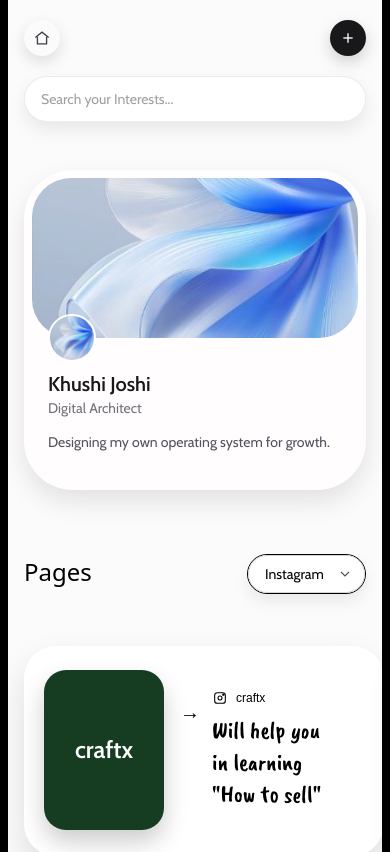
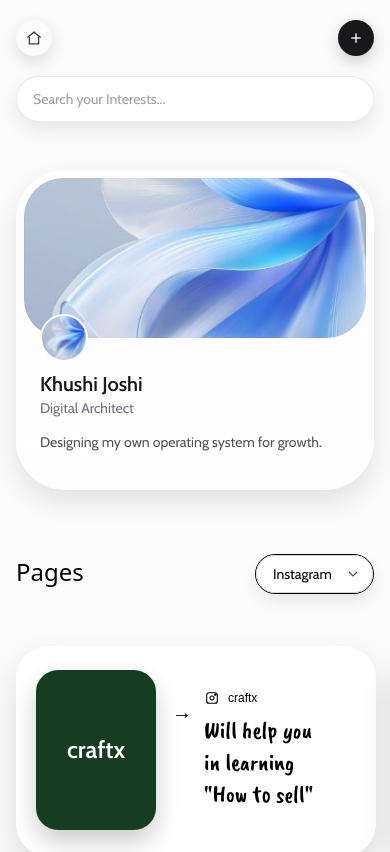
Before and after one commit to khushinj/Structured-Chaos, a Next.js app in the folder frontend/: page / in a window 390 px wide. Shown: the top 852 px of the page. Built offline with nearby package versions, Linux system fonts and the light colour scheme; a web font is replaced by a local one.

Commit message:
Size changes

```diff
--- a/frontend/app/page.tsx
+++ b/frontend/app/page.tsx
@@ -170,7 +170,7 @@ const explore = [
 
 export default function Home() {
   return (
-    <div className="min-h-[100svh] overflow-x-hidden overflow-y-auto bg-black px-2 font-[Cabin,sans-serif] sm:px-4">
+    <div className="min-h-[100svh] overflow-x-hidden overflow-y-auto bg-black font-[Cabin,sans-serif] sm:px-4">
 
       <motion.div
         className="mx-auto w-full bg-[#fbfbfb] px-4 pb-10 pt-5 shadow-[0_18px_40px_rgba(0,0,0,0.08)] sm:max-w-[440px]"
```
